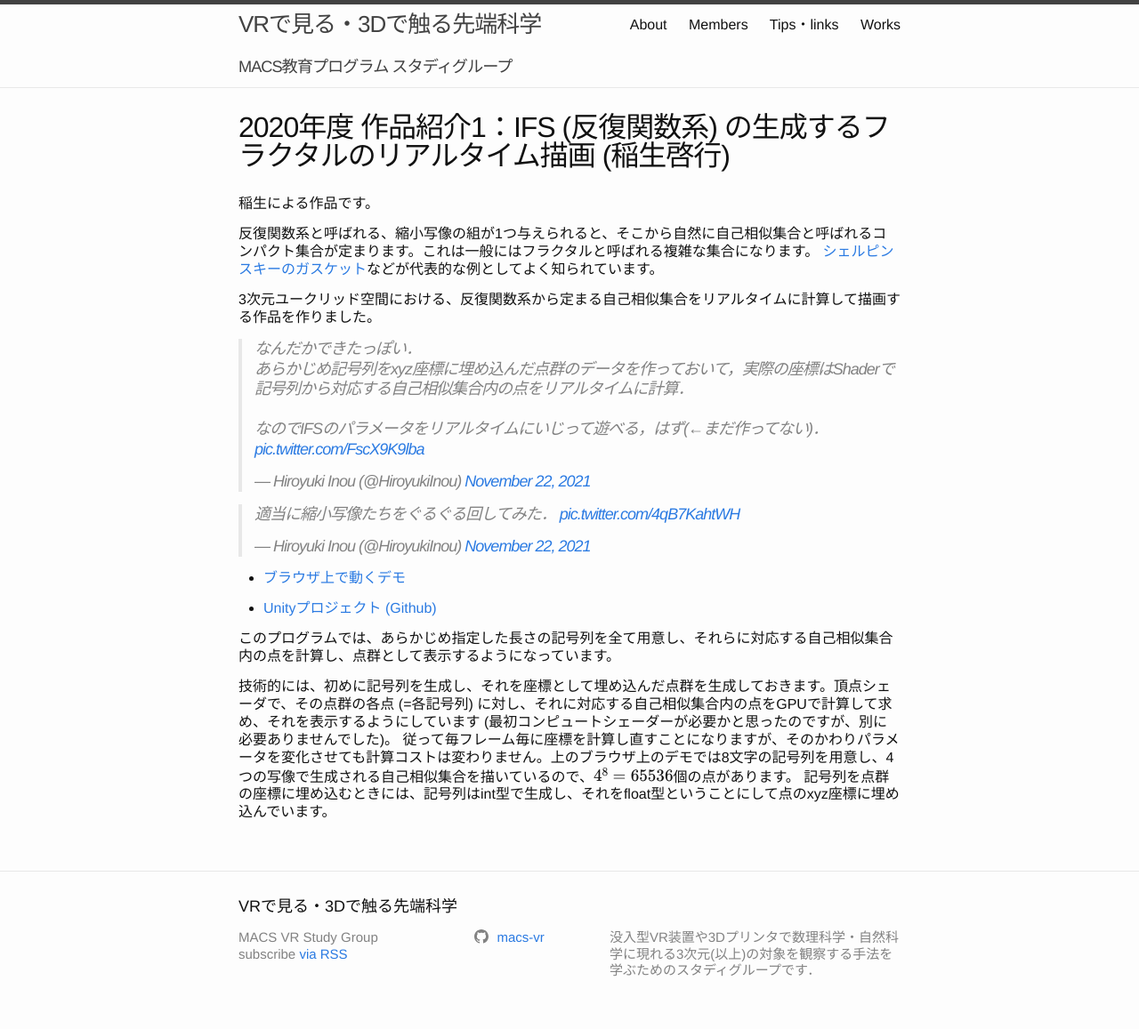
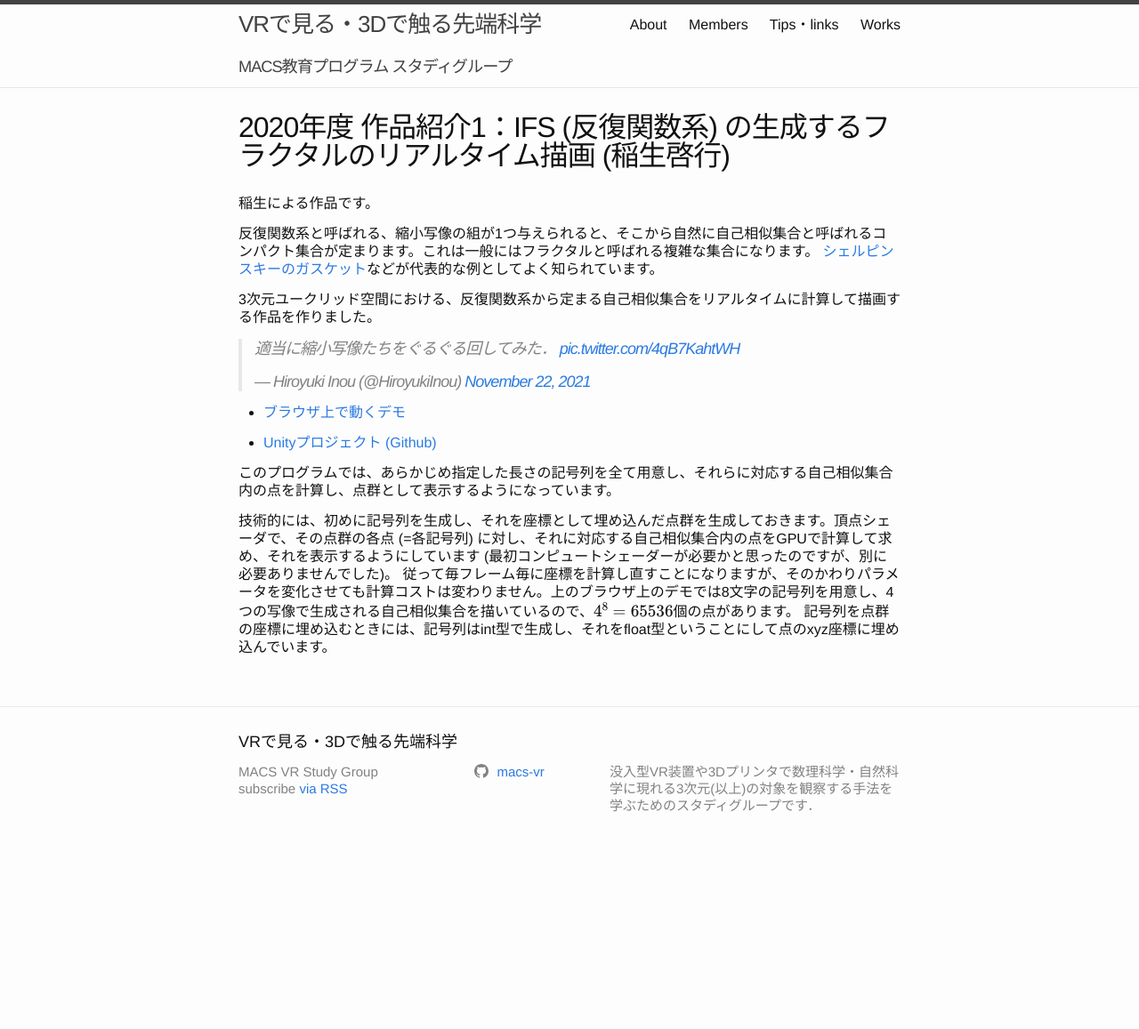
Before and after one commit to macs-vr/macs-vr.github.io, a Jekyll site: the page built from _posts/2022-02-10-inou.md, in a window 1280 px wide. Shown: the whole page at 89% size. Built offline with Jekyll 4.4.1, drawn with Linux system fonts in a browser that asks for light colours; formulas are drawn with MathJax 3; comment, search, counter and statistics services are not loaded; after the commit the page ends 972 px from its top, so only the background shows below that.

Commit message:
Delete duplicate tweet link

```diff
--- a/_posts/2022-02-10-inou.md
+++ b/_posts/2022-02-10-inou.md
@@ -8,8 +8,6 @@ title: 2020年度 作品紹介1：IFS (反復関数系) の生成するフラク
 [シェルピンスキーのガスケット](https://ja.wikipedia.org/wiki/%E3%82%B7%E3%82%A7%E3%83%AB%E3%83%94%E3%83%B3%E3%82%B9%E3%82%AD%E3%83%BC%E3%81%AE%E3%82%AE%E3%83%A3%E3%82%B9%E3%82%B1%E3%83%83%E3%83%88)などが代表的な例としてよく知られています。
 
 3次元ユークリッド空間における、反復関数系から定まる自己相似集合をリアルタイムに計算して描画する作品を作りました。
-
-<blockquote class="twitter-tweet"><p lang="ja" dir="ltr">なんだかできたっぽい．<br>あらかじめ記号列をxyz座標に埋め込んだ点群のデータを作っておいて，実際の座標はShaderで記号列から対応する自己相似集合内の点をリアルタイムに計算．<br><br>なのでIFSのパラメータをリアルタイムにいじって遊べる，はず(←まだ作ってない)． <a href="https://t.co/FscX9K9lba">pic.twitter.com/FscX9K9lba</a></p>&mdash; Hiroyuki Inou (@HiroyukiInou) <a href="https://twitter.com/HiroyukiInou/status/1462746883093254153?ref_src=twsrc%5Etfw">November 22, 2021</a></blockquote> <script async src="https://platform.twitter.com/widgets.js" charset="utf-8"></script>
 
 <blockquote class="twitter-tweet"><p lang="ja" dir="ltr">適当に縮小写像たちをぐるぐる回してみた． <a href="https://t.co/4qB7KahtWH">pic.twitter.com/4qB7KahtWH</a></p>&mdash; Hiroyuki Inou (@HiroyukiInou) <a href="https://twitter.com/HiroyukiInou/status/1462795210891485186?ref_src=twsrc%5Etfw">November 22, 2021</a></blockquote> <script async src="https://platform.twitter.com/widgets.js" charset="utf-8"></script>
 
```
